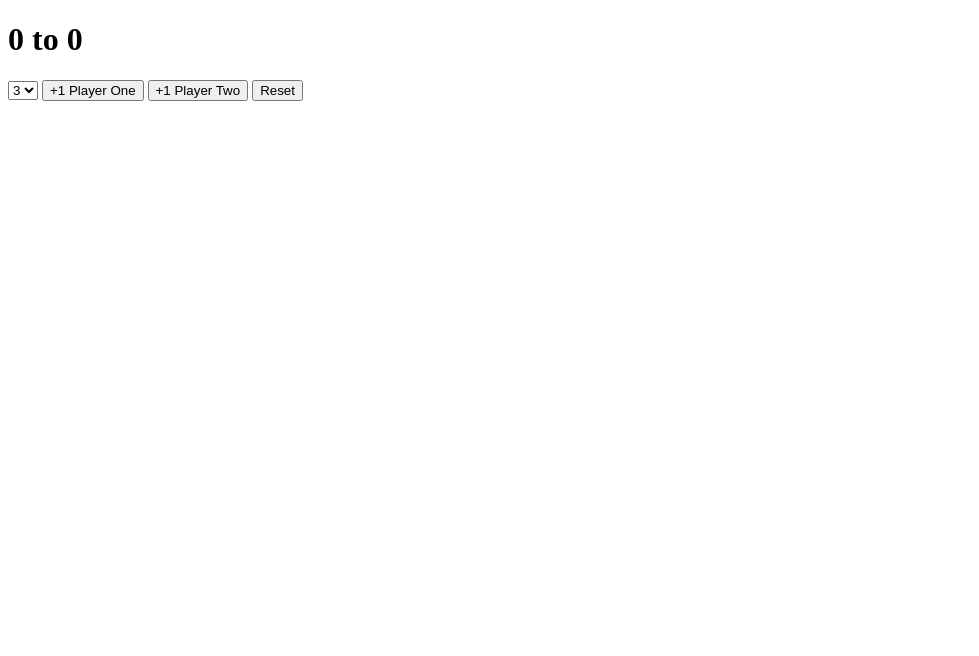
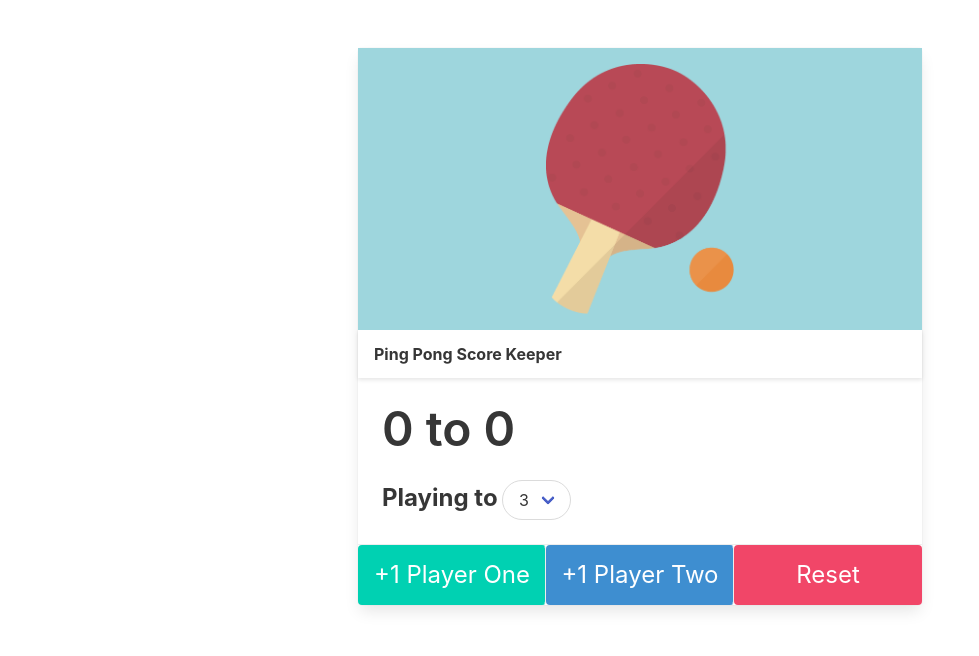
Before and after one commit to akaneknh/scoreKeeper, a plain HTML site: page index.html in a window 1280 px wide. Shown: the whole page, without its empty margins (0-979 px from the left). Drawn offline with nearby package versions, Linux system fonts and the light colour scheme.

Commit message:
style added

```diff
--- a/app.js
+++ b/app.js
@@ -16,8 +16,10 @@ p1Button.addEventListener("click", function(){
     p1Score += 1;
     if(p1Score == winningScore){
      isGameOver = true;
-     p1Display.classList.add("winner");
-     p2Display.classList.add("loser");
+     p1Display.classList.add("has-text-success");
+     p2Display.classList.add("has-text-danger");
+     p1Button.disabled = true;
+     p2Button.disabled = true;
     };
     p1Display.textContent = p1Score;
   }
@@ -28,8 +30,10 @@ p2Button.addEventListener("click", function(){
     p2Score += 1;
     if(p2Score == winningScore ){
      isGameOver = true;
-     p2Display.classList.add("winner");
-     p1Display.classList.add("loser");
+     p2Display.classList.add("has-text-success");
+     p1Display.classList.add("has-text-danger");
+     p1Button.disabled = true;
+     p2Button.disabled = true;
     };
     p2Display.textContent = p2Score;
   }
@@ -49,6 +53,8 @@ function reset() {
   p2Score = 0;
   p1Display.textContent = 0;
   p2Display.textContent = 0;
-  p1Display.classList.remove("winner", "loser");
-  p2Display.classList.remove("winner", "loser");
+  p1Display.classList.remove("has-text-success", "has-text-danger");
+  p2Display.classList.remove("has-text-success", "has-text-danger");
+  p1Button.disabled = false;
+  p2Button.disabled = false;
 }
--- a/index.html
+++ b/index.html
@@ -5,18 +5,55 @@
   <meta name="viewport"
   content="width=device-width, initial-scale=1.0">
   <title>Score Keeper</title>
+  <link rel="stylesheet" href="https://cdn.jsdelivr.net/npm/bulma@0.9.4/css/bulma.min.css">
   <link rel="stylesheet" href="style.css">
 </head>
 <body>
-  <h1><span id="p1Display">0</span> to <span id="p2Display">0</span></h1>
-  <select name="" id="playto">
-    <option value="3">3</option>
-    <option value="4">4</option>
-    <option value="5">5</option>
-  </select>
-  <button id="p1Button">+1 Player One</button>
-  <button id="p2Button">+1 Player Two</button>
-  <button id="reset">Reset</button>
+  <section class="section">
+  <div class="container">
+    <div class="columns">
+      <div class="column is-half is-offset-one-quarter">
+        <div class="card">
+          <div class="card-image">
+            <figure class="image is-2by1">
+              <img src="img/pingpong.png" alt="">
+            </figure>
+          </div>
+          <header class="card-header">
+            <p class="card-header-title">
+              Ping Pong Score Keeper
+            </p>
+
+          </header>
+          <div class="card-content">
+            <div class="content">
+              <h1 class="title is-1"><span id="p1Display">0</span> to <span id="p2Display">0</span></h1>
+              <label for="playto" class="label is-large is-inline">Playing to</label>
+              <div class="select is-rounded">
+                <select name="" id="playto">
+                  <option value="3">3</option>
+                  <option value="4">4</option>
+                  <option value="5">5</option>
+                </select>
+              </div>
+
+            </div>
+          </div>
+          <footer class="card-footer">
+            <button id="p1Button" class="button is-primary card-footer-item is-large" >+1 Player One</button>
+            <button id="p2Button" class="button is-info card-footer-item is-large">+1 Player Two</button>
+            <button id="reset" class="button is-danger card-footer-item is-large">Reset</button>
+
+          </footer>
+        </div>
+      </div>
+    </div>
+  </div>
+</section>
+
+
+
+
   <script src="app.js"></script>
 </body>
 </html>
--- a/style.css
+++ b/style.css
@@ -1,7 +1,7 @@
-.winner {
-  color: green;
+img {
+  object-fit: contain;
+  padding: 1rem;
 }
-
-.loser {
-  color: red;
+.card-image {
+  background-color: #9ED6DD;
 }
```
Also changed, not shown: img/pingpong-board.png (added), img/pingpong.jpg (added), img/pingpong.png (added).
